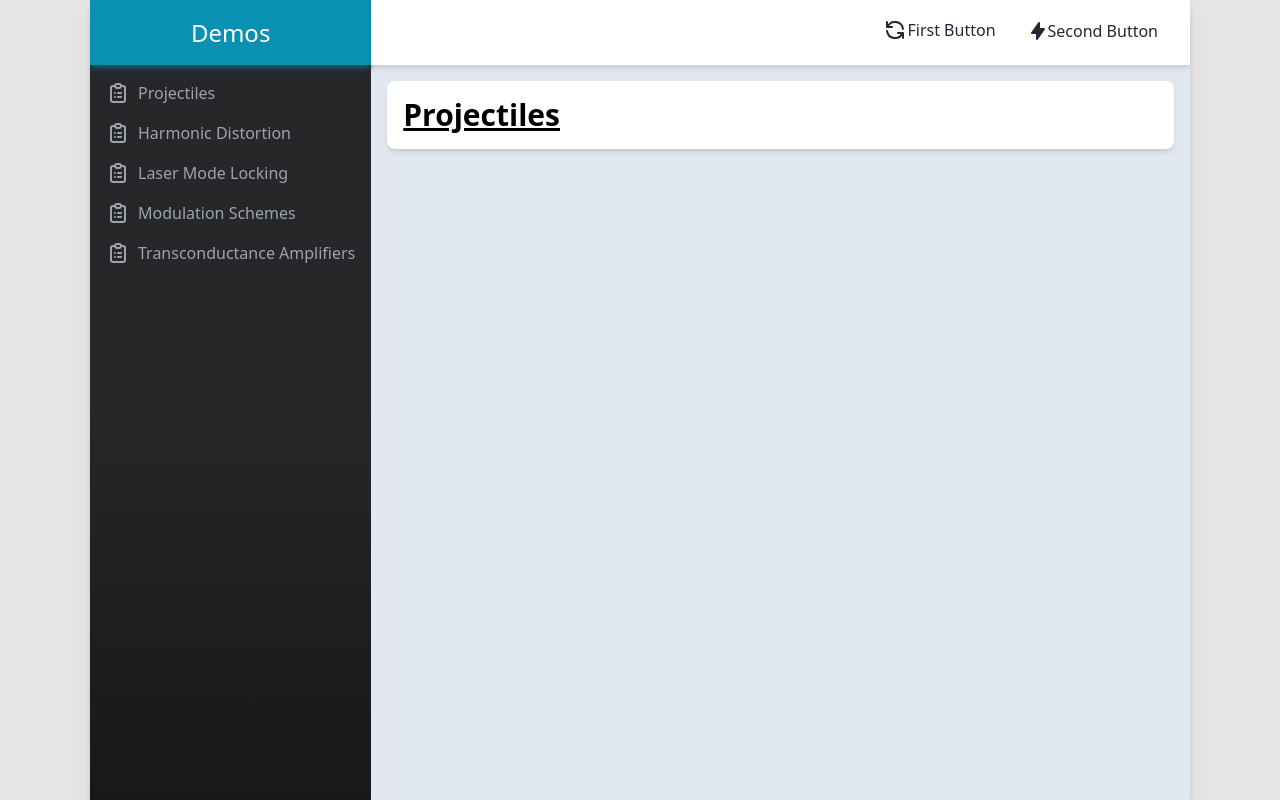
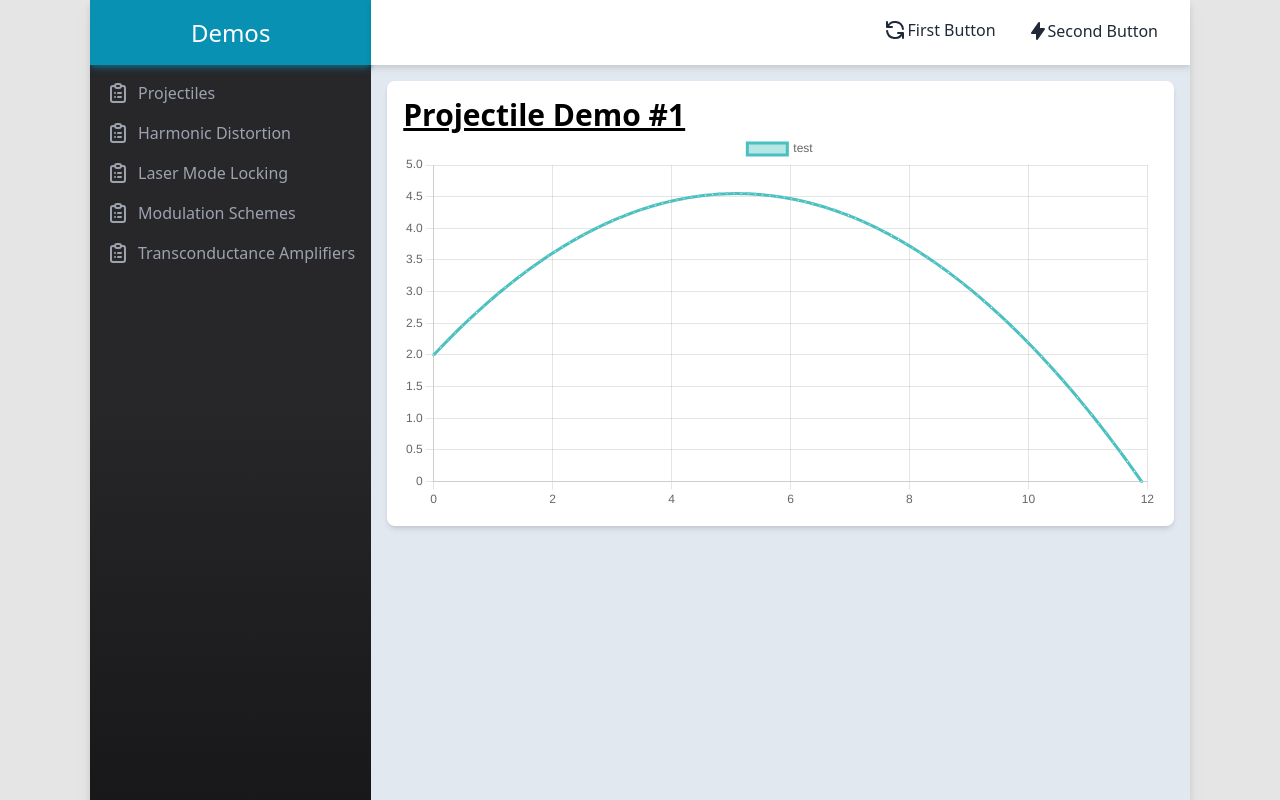
Before and after one commit to Tektronica/stem-demos, a Next.js app: page /projectiles in a window 1280 px wide. Built offline with nearby package versions, Linux system fonts and the light colour scheme.

Commit message:
chart.js to plot projectiles is working + Still deciding whether to use chart.js or the react wrapper + the wrapper 'react-chartjs-2' is easier to use, but dependencies... + https://www.npmjs.com/package/chart.js + https://www.npmjs.com/package/react-chartjs-2

```diff
--- /dev/null
+++ b/components/charts/TimePlot.js
@@ -0,0 +1,112 @@
+import React, { useEffect, useRef } from "react";
+import Chart from "chart.js/auto";
+
+const TimePlot = ({ pointData }) => {
+
+    // https://stackoverflow.com/questions/70684106/react-chartjs-2-typeerror-undefined-is-not-an-object-evaluating-nextdatasets
+    // https://www.learnnext.blog/blogs/using-chartjs-in-your-nextjs-application
+    // https://www.chartjs.org/docs/latest/general/data-structures.html
+    // https://stackoverflow.com/questions/38341758/how-to-dynamically-set-chartjs-line-chart-width-based-on-dataset-size
+    // https://blog.bitsrc.io/customizing-chart-js-in-react-2199fa81530a
+
+    // data is a list of point objects
+
+    const canvasEl = useRef(null);
+
+    useEffect(() => {
+        const ctx = canvasEl.current.getContext("2d");
+        // const ctx = document.getElementById("myChart");
+
+        const data = {
+            datasets: [
+                {
+                    // data
+                    data: pointData,
+                    indexAxis: 'x',
+                    showLine: true,
+
+                    //label
+                    label: 'test',
+                    fill: false,
+                    lineTension: 0.1,
+                    backgroundColor: 'rgba(75,192,192,0.4)',
+                    borderColor: 'rgba(75,192,192,1)',
+                    borderCapStyle: 'butt',
+                    borderDash: [],
+                    borderDashOffset: 0.0,
+                    borderJoinStyle: 'miter',
+                    pointBorderColor: 'rgba(75,192,192,1)',
+                    pointBackgroundColor: '#fff',
+                    pointBorderWidth: 1,
+                    pointHoverRadius: 5,
+                    pointHoverBackgroundColor: 'rgba(75,192,192,1)',
+                    pointHoverBorderColor: 'rgba(220,220,220,1)',
+                    pointHoverBorderWidth: 2,
+                    pointRadius: 1,
+                    pointHitRadius: 10,
+                }
+            ]
+        };
+
+        const config = {
+            options: {
+                responsive: true,
+                title: {
+                    // optional: your title here
+                },
+                events: [],
+                animation: false,
+                scales: {
+                    xAxes: [{
+                        type: 'linear', // MANDATORY TO SHOW YOUR POINTS! (THIS IS THE IMPORTANT BIT)
+                        display: true, // mandatory
+                        ticks: {
+                            max: 100,
+                            min: 0,
+                            stepSize: 10
+                        },
+                        scaleLabel: {
+                            display: true, // mandatory
+                            labelString: 'Your label' // optional
+                        },
+                    }],
+                    yAxes: [{ // and your y axis customization as you see fit...
+                        display: true,
+                        scaleLabel: {
+                            display: true,
+                            labelString: 'Count'
+                        }
+                    }],
+                }
+            }
+        };
+
+        const plotConfig = {
+            type: 'scatter',
+            data: data,
+            options: config,
+        };
+
+
+        const myLineChart = new Chart(ctx, plotConfig)
+
+
+        return function cleanup() {
+            myLineChart.destroy();
+        };
+    });
+
+    return (
+        <>
+            <div className=''>
+                <canvas
+                    id="myChart"
+                    ref={canvasEl}
+                />
+
+            </div>
+        </>
+    )
+};
+
+export default TimePlot;
--- a/package.json
+++ b/package.json
@@ -9,6 +9,7 @@
     "lint": "next lint"
   },
   "dependencies": {
+    "chart.js": "^3.9.1",
     "next": "12.3.1",
     "react": "18.2.0",
     "react-dom": "18.2.0"
--- a/pages/projectiles.js
+++ b/pages/projectiles.js
@@ -3,10 +3,12 @@
 import Layout from "../components/layout";
 import ShadowBox from "../components/containers/ShadowBox";
 
+// chart component import
+import TimePlot from "../components/charts/TimePlot";
+
 // custom math module imports
-import { deg2rad, round, linspace } from "../modules/base";
+import { deg2rad, round, zeros, linspace } from "../modules/base";
 import {
-    find_position_at_time,
     find_final_position,
     time_of_flight,
     find_height_max
@@ -17,13 +19,14 @@ export default function Projectiles() {
     const launch_angle = 45;  // deg
     const launch_height = 2;  // m
 
-    run_projectile_demo(launch_height, launch_angle, launch_velocity)
+    const plotData = run_projectile_demo(launch_height, launch_angle, launch_velocity)
 
     return (
         <ShadowBox>
             <h1 className="text-3xl font-bold underline">
-                Projectiles
+                Projectile Demo #1
             </h1>
+            <TimePlot pointData={plotData} title='Projectile Demo #1' />
         </ShadowBox>
     )
 };
@@ -49,9 +52,19 @@ function run_projectile_demo(h, theta, Vo) {
     const tfinal = time_of_flight(h, theta, Vo)
     console.log(`Time of flight = ${round(tfinal, 3)} s`);
 
-    // plot
-    const x = linspace(0, xfinal, 100);
-    const y = h + Math.tan(rad) * x - (G / (2.0 * Vx ** 2)) * (x ** 2);
+    // compute x and y values
+    const xt = linspace(0, xfinal, 100);
+    const yt = xt.map((x) => (h + Math.tan(rad) * x - (G / (2.0 * Vx ** 2)) * (x ** 2)));
+
+    // convert to pointData rather than datasets xt=[...] and yt=[...]
+    // this could easily be a generator
+    let plotData = zeros([xt.length, 0]);
+
+    for (var idx in plotData) {
+        plotData[idx] = { x: xt[idx], y: yt[idx] };
+    };
+
+    return plotData
 };
 
 
```
Also changed, not shown: 1 other file (tests, documents, lock files or other folders).
